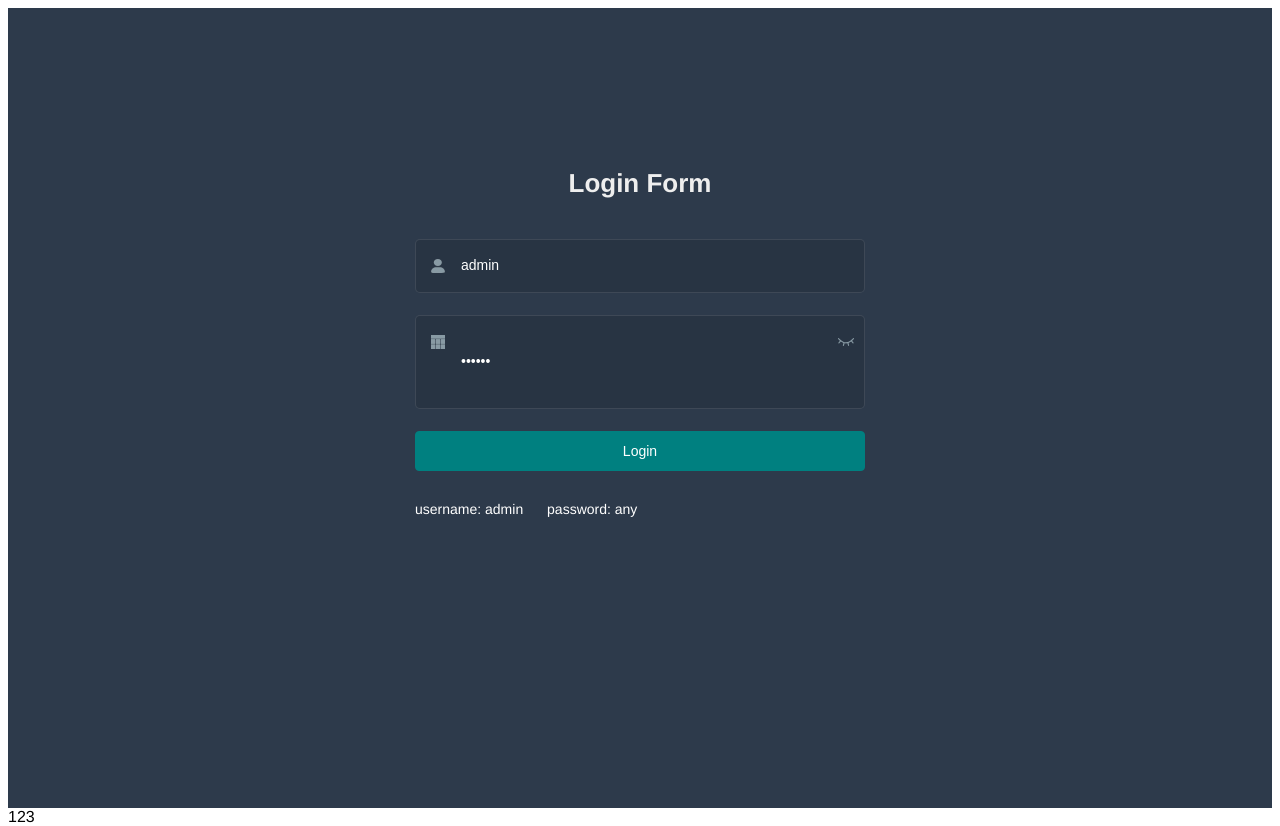
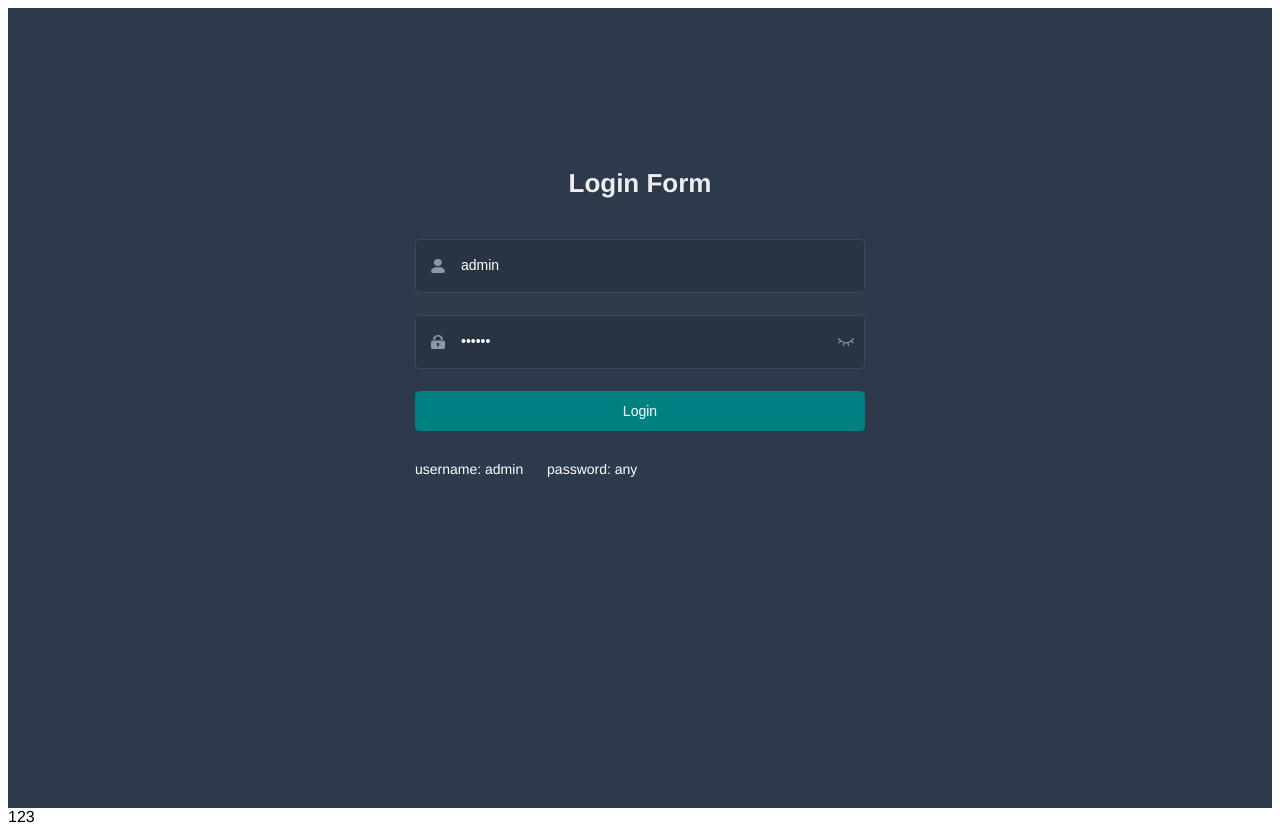
Before and after one commit to cjyiz/admin-cj, a Vue app: page /#/login in a window 1280 px wide. Built offline with nearby package versions, Linux system fonts and the light colour scheme; no server answers.

Commit message:
配置vue.config.js，并引入svg图标

```diff
--- a/src/views/Login.vue
+++ b/src/views/Login.vue
@@ -28,9 +28,7 @@
 
       <el-form-item prop="password">
         <span class="svg-container">
-          <svg-icon icon-class="table" />
-          <svg-icon></svg-icon>
-          <!-- <i class='el-icon-lock'></i> -->
+          <svg-icon icon-class="password" />
         </span>
         <el-input :key="passwordType"
                   ref="password"
```
